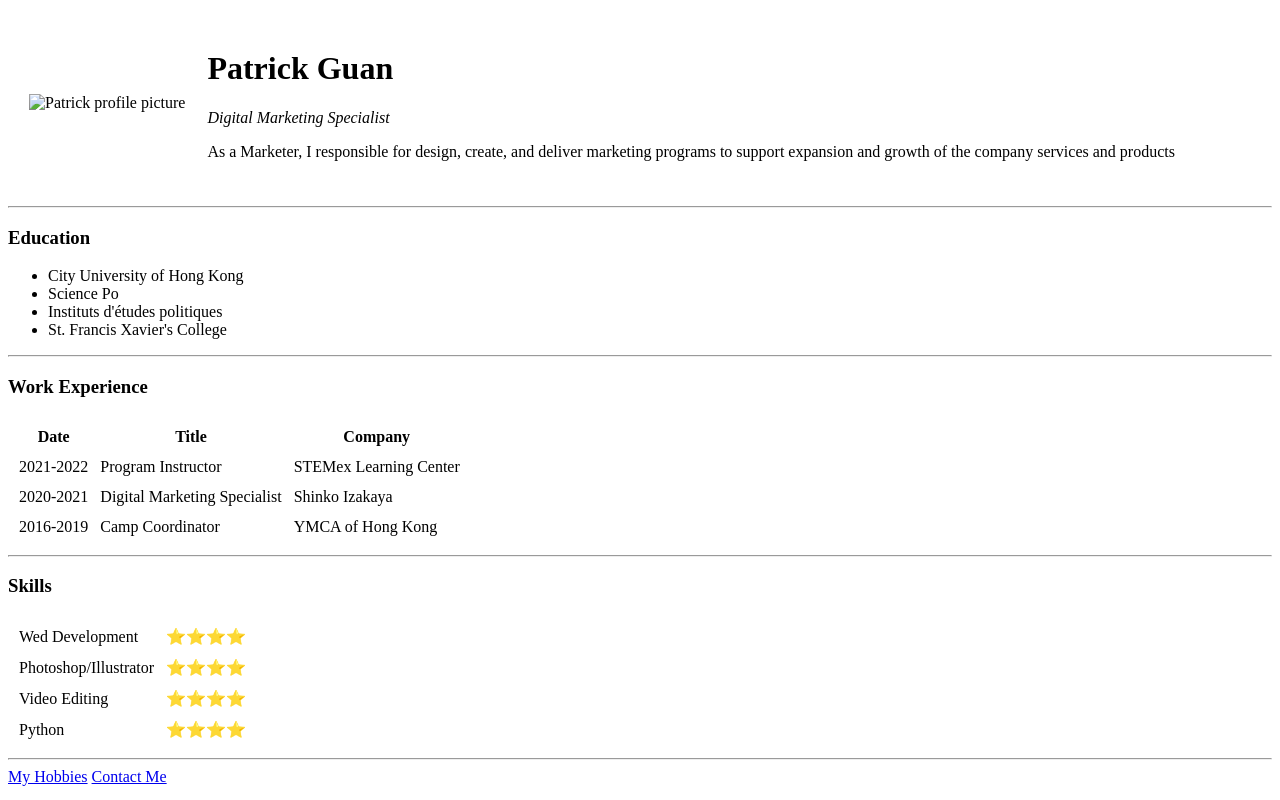
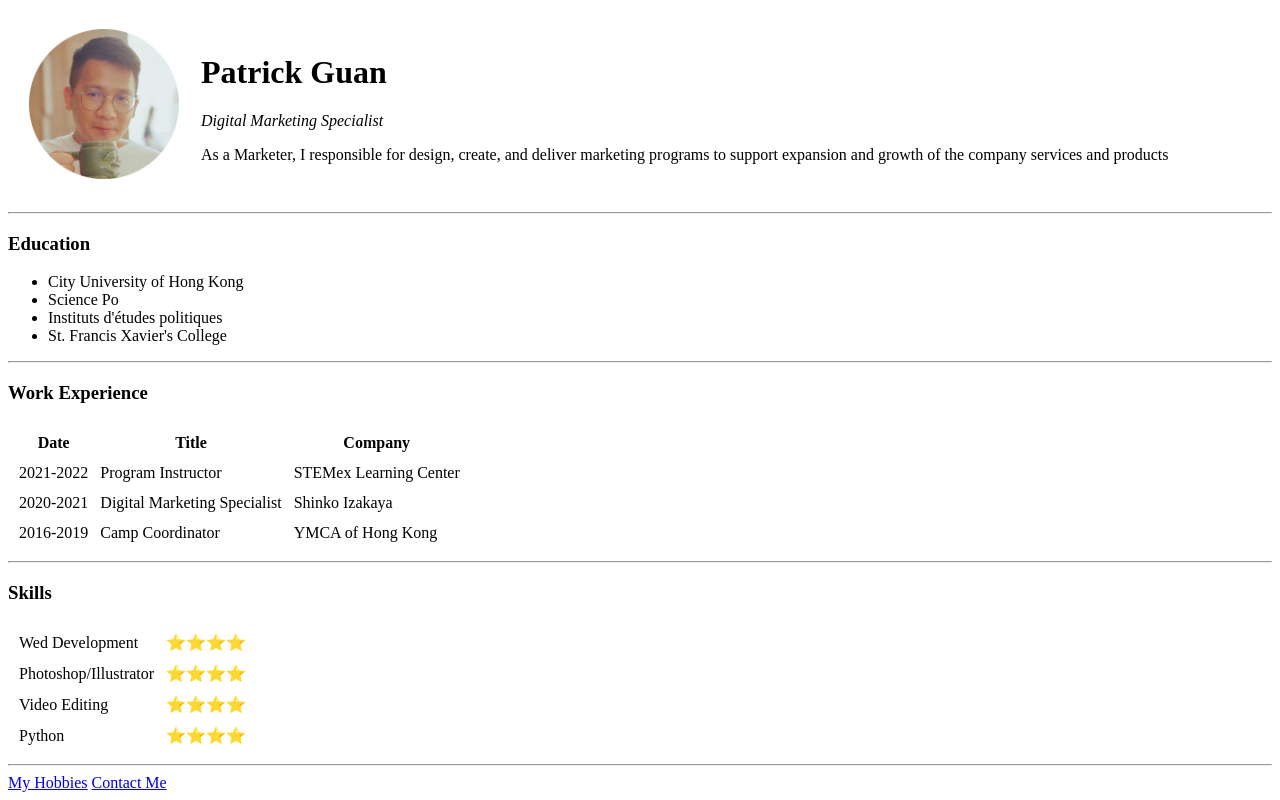
Before and after one commit to patrick-pg/cv, a plain HTML site: page index.html in a window 1280 px wide. Drawn offline with Linux system fonts and the light colour scheme.

Commit message:
Update index.html

```diff
--- a/index.html
+++ b/index.html
@@ -9,7 +9,7 @@
 <body>
   <table cellspacing="20">
     <tr>
-      <td><img src="image/patrick.png" alt="Patrick profile picture" style="width:150px;height:150px"></td>
+      <td><img src="patrick.png" alt="Patrick profile picture" style="width:150px;height:150px"></td>
       <td>
         <h1>Patrick Guan</h1>
         <p><em>Digital Marketing Specialist</em></p>
```
